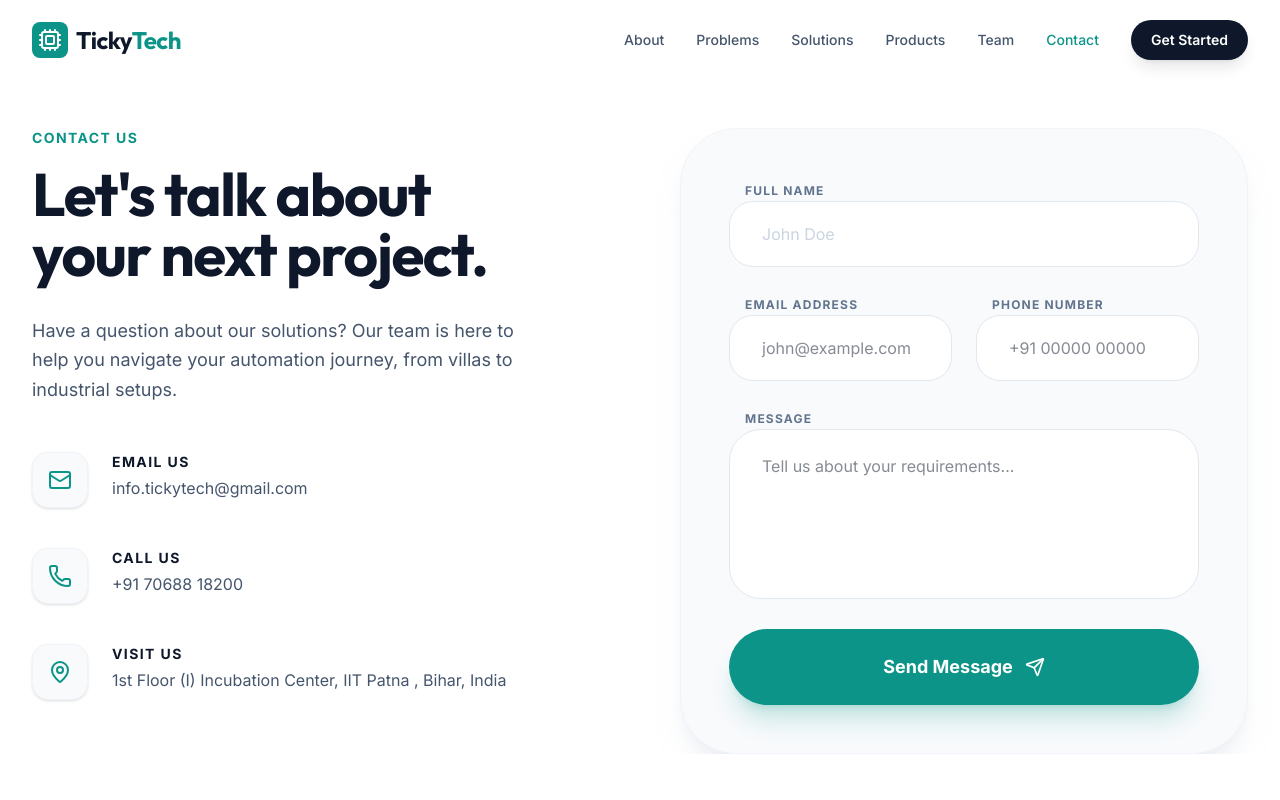
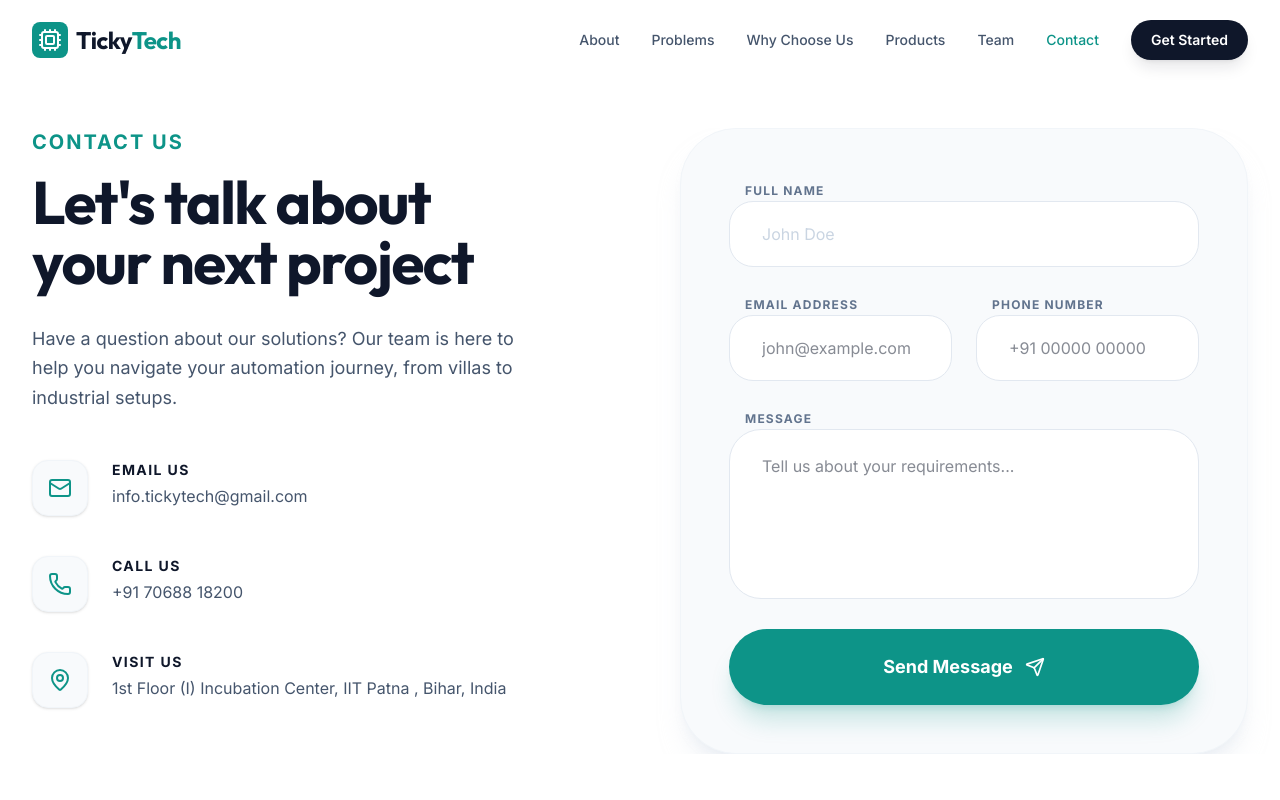
Before and after one commit to prajyoth2006/TICKY_TECH_AGRI, a React (Vite) app: page /contact in a window 1280 px wide. Shown: the top 800 px of the page. Built offline with nearby package versions, Linux system fonts and the light colour scheme.

Commit message:
Changed solutions to why choose us

```diff
--- a/src/components/Navbar.tsx
+++ b/src/components/Navbar.tsx
@@ -6,7 +6,7 @@ import { NavLink, Link } from 'react-router-dom';
 const navLinks = [
   { name: 'About', to: '/about' },
   { name: 'Problems', to: '/problems' },
-  { name: 'Solutions', to: '/solutions' },
+  { name: 'Why Choose Us', to: '/solutions' },
   { name: 'Products', to: '/products' },
   { name: 'Team', to: '/team' },
   { name: 'Contact', to: '/contact' },
--- a/src/pages/About.tsx
+++ b/src/pages/About.tsx
@@ -13,7 +13,7 @@ export default function About() {
                 viewport={{ once: true }}
                 transition={{ duration: 0.8, ease: [0.22, 1, 0.36, 1] }}
               >
-                <h4 className="text-brand-600 font-bold uppercase tracking-widest text-sm mb-4">Our Story</h4>
+                <h4 className="text-brand-600 font-bold uppercase tracking-widest text-xl mb-4">Our Story</h4>
                 <h2 className="text-4xl md:text-6xl font-display font-bold text-navy-900 mb-8 tracking-tight">
                   Born from a need for <br /> safety and simplicity
                 </h2>
--- a/src/pages/Contact.tsx
+++ b/src/pages/Contact.tsx
@@ -14,9 +14,9 @@ export default function Contact() {
                 whileInView={{ opacity: 1, x: 0 }}
                 viewport={{ once: true }}
               >
-                <h4 className="text-brand-600 font-bold uppercase tracking-widest text-sm mb-4">Contact Us</h4>
+                <h4 className="text-brand-600 font-bold uppercase tracking-widest text-xl mb-4">Contact Us</h4>
                 <h2 className="text-4xl md:text-6xl font-display font-bold text-navy-900 mb-8 tracking-tight">
-                  Let's talk about <br /> your next project.
+                  Let's talk about <br /> your next project
                 </h2>
                 <p className="text-lg text-slate-600 mb-12 max-w-lg leading-relaxed">
                   Have a question about our solutions? Our team is here to help you navigate
```
